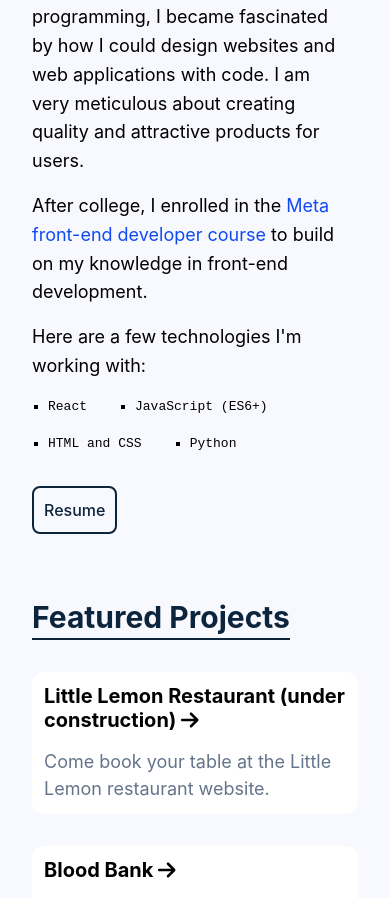
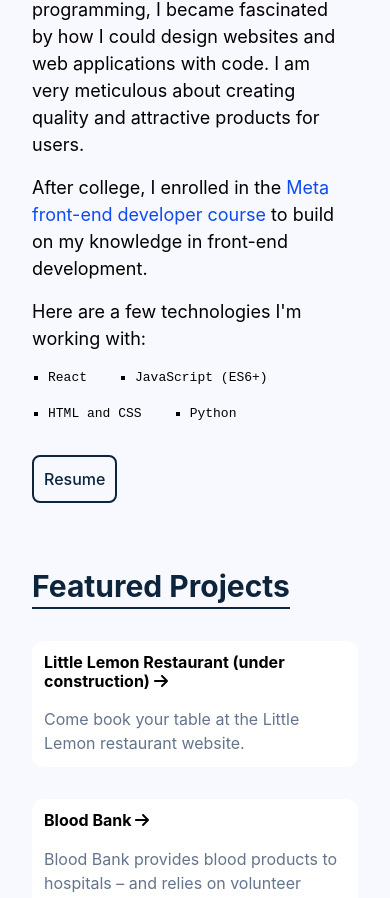
Before and after one commit to tohurr/tohurr.github.io, a React (Create React App) app: page / in a window 390 px wide. Shown: the part 1306-2204 px from the top of the page. Built offline with nearby package versions, Linux system fonts and the light colour scheme.

Commit message:
Updated the responsive design

```diff
--- a/src/components/Card.js
+++ b/src/components/Card.js
@@ -5,7 +5,6 @@ import React from "react";
 import './Styles.css';
 
 //not using images
-
 const Card = ({ title, description, imageSrc, url }) => {
    return (
 
@@ -41,5 +40,4 @@ const Card = ({ title, description, imageSrc, url }) => {
     </VStack>
    );
 };
-
 export default Card;
--- a/src/components/Header.js
+++ b/src/components/Header.js
@@ -95,7 +95,7 @@ const Header = () => {
          py={4}
          justifyContent="space-between"
          alignItems="center"
-         className="navv"
+         className="navbox"
        >
          <nav>
            <HStack spacing={8} >
--- a/src/components/Styles.css
+++ b/src/components/Styles.css
@@ -39,7 +39,7 @@
     /* padding-top: 1rem; */
     /* padding-left: 1rem; */
     padding-right: 1rem;
-    line-height: 1.6;
+    line-height: 1.5;
     font-size: x-large;
 }
 /* ############## */
@@ -170,18 +170,18 @@
 /* Nav section */
 @media (max-width:850px) {
     .chakra-stack.navhome.css-1ocidfa {
-        margin-bottom: 3px;
-        font-size: large;
+        margin-bottom: 1rem;
+        font-size: 1rem;
     }
 }
 
 @media (max-width:850px) {
-    .chakra-stack.navv.css-1y0iuhv{
+    .chakra-stack.navbox.css-1y0iuhv{
             display: flex;
             flex-wrap: wrap;
             flex-direction: column-reverse;
             padding: 0;
-            margin-top: 3px;
+            /* margin-top: .5rem; */
             font-size: small;
             }
         }
@@ -196,8 +196,28 @@
 }
 
 @media (max-width:850px) {
+    .chakra-heading.css-1apeglv {
+        margin-top: 0;
+        /* font-size: xx-large; */
+    }
+}
+
+@media (max-width:850px) {
     .chakra-heading.css-tiszkr {
         /* font-size: large; */
         margin-top: 0;
     }
 }
+
+/* Cards */
+@media (max-width:850px) {
+    .chakra-heading.css-18j379d {
+        font-size: medium;
+    }
+}
+
+@media (max-width:850px) {
+    .chakra-text.css-653kx9 {
+        font-size: medium;
+    }
+}
```
Also changed, not shown: src/components/LandingSection.js (line endings or trailing spaces).
